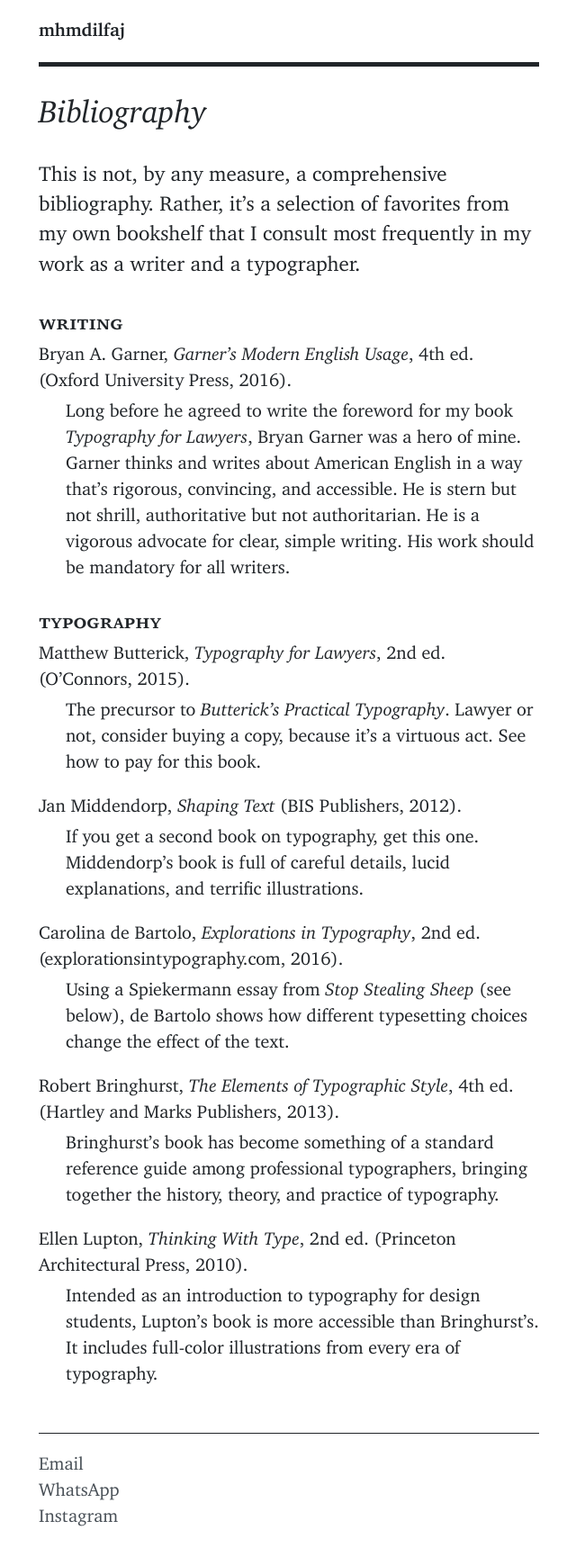
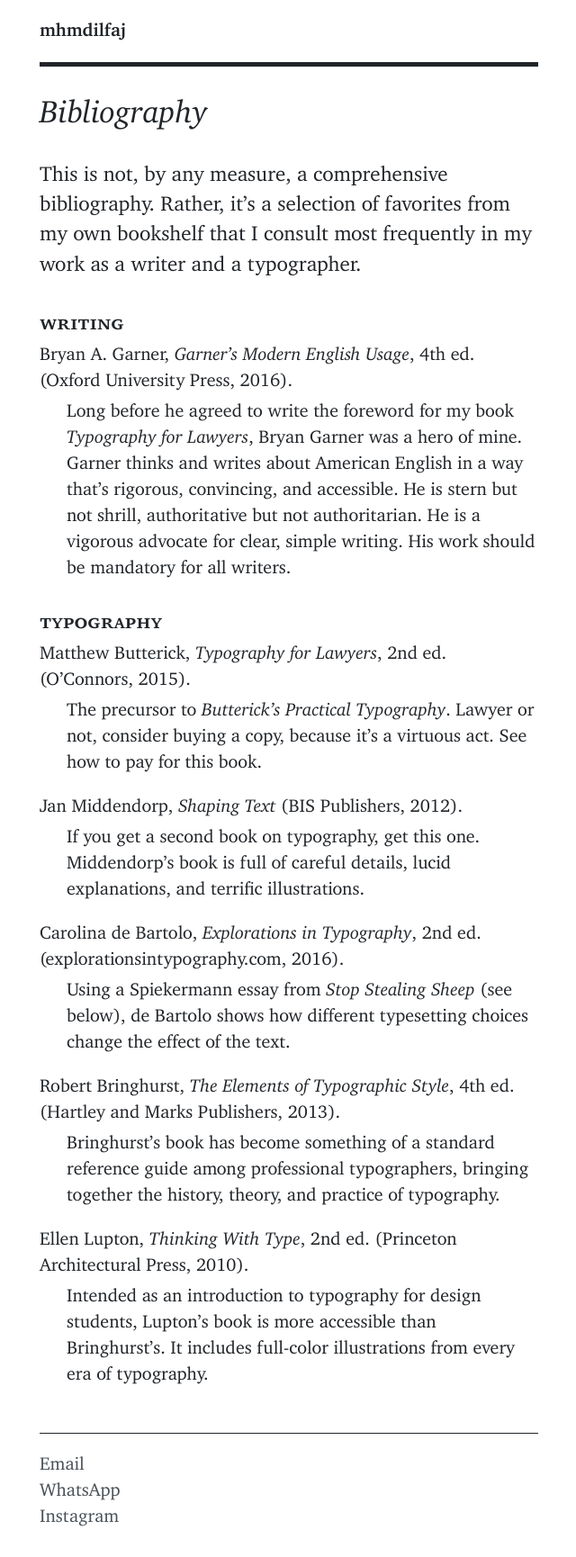
Before and after one commit to mhmdilfaj/mhmdilfaj.github.io, a Jekyll site: the page built from bibliography.md, in a window 1280 px wide. Shown: the whole page at 90% size, without its empty margins (319-959 px from the left). Built offline with Jekyll 4.4.1, drawn with Linux system fonts in a browser that asks for light colours.

Commit message:
Update stylesheet.css

```diff
--- a/assets/stylesheet.css
+++ b/assets/stylesheet.css
@@ -325,8 +325,8 @@
 /* layout */
 .container {
   max-width: 25em;
-  padding-left: 22px;
-  padding-right: 22px;
+  padding-left: 23px;
+  padding-right: 23px;
   margin-left:  auto;
   margin-right: auto;
 }
```
